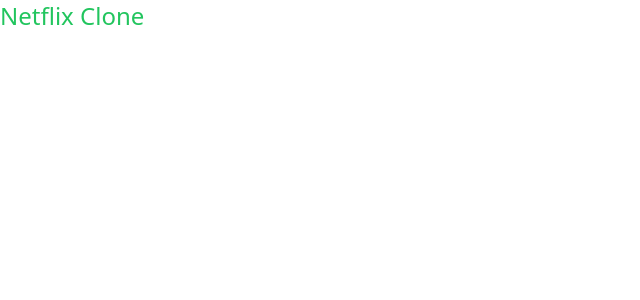
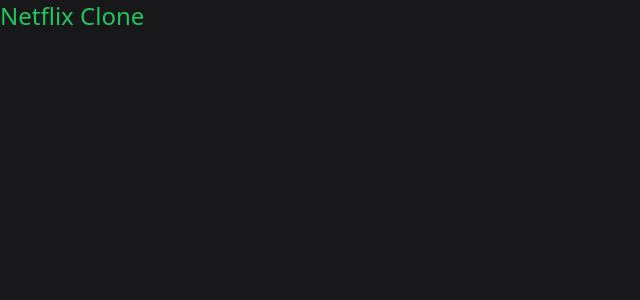
Before and after one commit to JayGovinda13/netflixClone, a Next.js app in the folder netflix/: page / in a window 1280 px wide. Shown: the top 300 px of the page, without its empty margins (0-640 px from the left). Built offline with nearby package versions, Linux system fonts and the light colour scheme.

Commit message:
inicia da programação da tela de autentificação

```diff
--- a/netflix/styles/globals.css
+++ b/netflix/styles/globals.css
@@ -1,3 +1,8 @@
 @tailwind base;
 @tailwind components;
 @tailwind utilities;
+
+body {
+  @apply bg-zinc-900 h-full overflow-x-hidden;
+
+}
```
